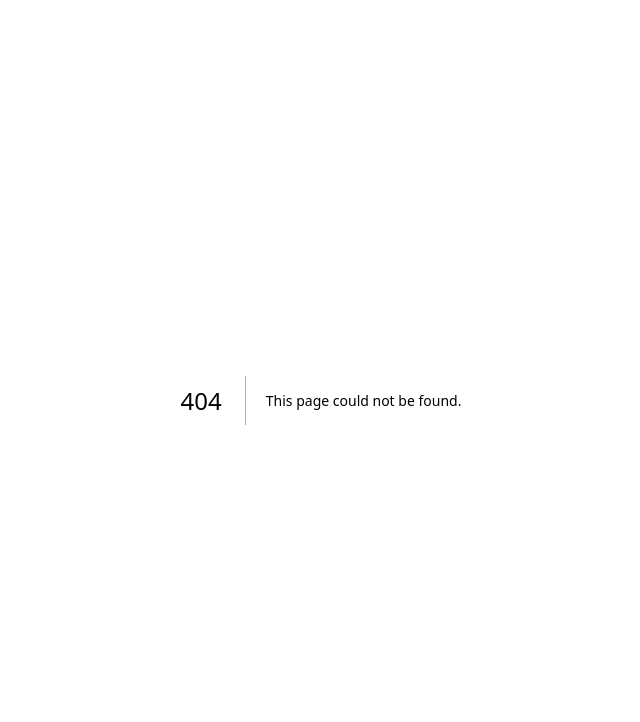
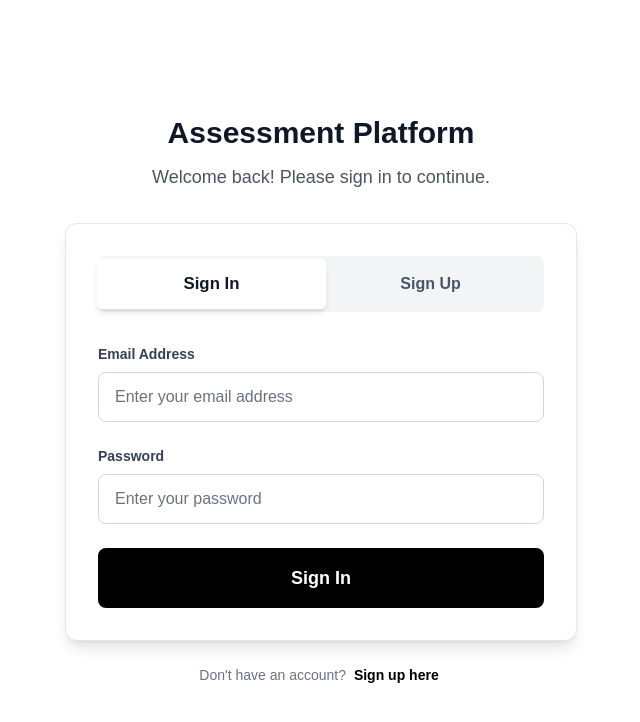
Before and after one commit to JittoJoseph/Assessment-Platform, a Next.js app: page /auth in a window 1280 px wide. Before the commit this address had no page. Shown: the top 722 px of the page, without its empty margins (319-959 px from the left). Built offline with nearby package versions, Linux system fonts and the light colour scheme.

Commit message:
Implement authentication system with signup/signin

```diff
--- /dev/null
+++ b/src/app/auth/page.tsx
@@ -0,0 +1,7 @@
+export const dynamic = "force-dynamic";
+
+import AuthForm from "@/components/AuthForm";
+
+export default function AuthPage() {
+  return <AuthForm />;
+}
--- /dev/null
+++ b/src/components/AuthForm.tsx
@@ -0,0 +1,210 @@
+"use client";
+
+import { useState, useEffect } from "react";
+
+export default function AuthForm() {
+  const [isLogin, setIsLogin] = useState(true);
+  const [formData, setFormData] = useState({
+    full_name: "",
+    email: "",
+    phone: "",
+    password: "",
+  });
+  const [loading, setLoading] = useState(false);
+  const [error, setError] = useState("");
+
+  useEffect(() => {
+    // No auto-redirects - users navigate manually
+  }, []);
+
+  const handleSubmit = async (e: React.FormEvent) => {
+    e.preventDefault();
+    setLoading(true);
+    setError("");
+
+    try {
+      const endpoint = isLogin ? "/api/auth/signin" : "/api/auth/signup";
+      const response = await fetch(endpoint, {
+        method: "POST",
+        headers: { "Content-Type": "application/json" },
+        body: JSON.stringify(formData),
+      });
+
+      const data = await response.json();
+
+      if (!response.ok) {
+        throw new Error(data.error);
+      }
+
+      // Store user in localStorage
+      localStorage.setItem("user", JSON.stringify(data.user));
+
+      // Redirect to home page
+      window.location.href = "/";
+    } catch (err: any) {
+      setError(err.message);
+    } finally {
+      setLoading(false);
+    }
+  };
+
+  const handleChange = (e: React.ChangeEvent<HTMLInputElement>) => {
+    setFormData((prev) => ({ ...prev, [e.target.name]: e.target.value }));
+  };
+
+  return (
+    <div className="min-h-screen bg-white flex items-center justify-center px-4 py-8">
+      <div className="w-full max-w-md sm:max-w-lg">
+        <div className="text-center mb-8">
+          <h1 className="text-2xl sm:text-3xl font-bold text-gray-900 mb-3">
+            Assessment Platform
+          </h1>
+          <p className="text-base sm:text-lg text-gray-600 px-4">
+            {isLogin
+              ? "Welcome back! Please sign in to continue."
+              : "Create your account to get started."}
+          </p>
+        </div>
+
+        <div className="bg-white border border-gray-200 rounded-xl shadow-lg p-6 sm:p-8">
+          <div className="flex mb-8 bg-gray-100 rounded-lg p-1">
+            <button
+              type="button"
+              onClick={() => setIsLogin(true)}
+              className={`flex-1 py-3 px-6 rounded-md text-base font-semibold transition-all duration-200 ${
+                isLogin
+                  ? "bg-white text-gray-900 shadow-md transform scale-105"
+                  : "text-gray-600 hover:text-gray-900 hover:bg-gray-50"
+              }`}
+            >
+              Sign In
+            </button>
+            <button
+              type="button"
+              onClick={() => setIsLogin(false)}
+              className={`flex-1 py-3 px-6 rounded-md text-base font-semibold transition-all duration-200 ${
+                !isLogin
+                  ? "bg-white text-gray-900 shadow-md transform scale-105"
+                  : "text-gray-600 hover:text-gray-900 hover:bg-gray-50"
+              }`}
+            >
+              Sign Up
+            </button>
+          </div>
+
+          <form onSubmit={handleSubmit} className="space-y-6">
+            {!isLogin && (
+              <>
+                <div>
+                  <label
+                    htmlFor="full_name"
+                    className="block text-sm font-semibold text-gray-700 mb-2"
+                  >
+                    Full Name
+                  </label>
+                  <input
+                    id="full_name"
+                    type="text"
+                    name="full_name"
+                    value={formData.full_name}
+                    onChange={handleChange}
+                    required
+                    className="w-full px-4 py-3 text-base text-gray-900 placeholder:text-gray-500 border border-gray-300 rounded-lg focus:outline-none focus:ring-2 focus:ring-black focus:border-transparent transition-colors"
+                    placeholder="Enter your full name"
+                  />
+                </div>
+                <div>
+                  <label
+                    htmlFor="phone"
+                    className="block text-sm font-semibold text-gray-700 mb-2"
+                  >
+                    Phone Number
+                  </label>
+                  <input
+                    id="phone"
+                    type="tel"
+                    name="phone"
+                    value={formData.phone}
+                    onChange={handleChange}
+                    required
+                    className="w-full px-4 py-3 text-base text-gray-900 placeholder:text-gray-500 border border-gray-300 rounded-lg focus:outline-none focus:ring-2 focus:ring-black focus:border-transparent transition-colors"
+                    placeholder="Enter your phone number"
+                  />
+                </div>
+              </>
+            )}
+
+            <div>
+              <label
+                htmlFor="email"
+                className="block text-sm font-semibold text-gray-700 mb-2"
+              >
+                Email Address
+              </label>
+              <input
+                id="email"
+                type="email"
+                name="email"
+                value={formData.email}
+                onChange={handleChange}
+                required
+                className="w-full px-4 py-3 text-base text-gray-900 placeholder:text-gray-500 border border-gray-300 rounded-lg focus:outline-none focus:ring-2 focus:ring-black focus:border-transparent transition-colors"
+                placeholder="Enter your email address"
+              />
+            </div>
+
+            <div>
+              <label
+                htmlFor="password"
+                className="block text-sm font-semibold text-gray-700 mb-2"
+              >
+                Password
+              </label>
+              <input
+                id="password"
+                type="password"
+                name="password"
+                value={formData.password}
+                onChange={handleChange}
+                required
+                className="w-full px-4 py-3 text-base text-gray-900 placeholder:text-gray-500 border border-gray-300 rounded-lg focus:outline-none focus:ring-2 focus:ring-black focus:border-transparent transition-colors"
+                placeholder="Enter your password"
+              />
+            </div>
+
+            <button
+              type="submit"
+              disabled={loading}
+              className="w-full bg-black text-white py-4 px-6 rounded-lg text-lg font-semibold hover:bg-gray-800 focus:outline-none focus:ring-2 focus:ring-black focus:ring-offset-2 disabled:opacity-50 disabled:cursor-not-allowed transition-all duration-200 transform hover:scale-105 active:scale-95"
+            >
+              {loading
+                ? "Please wait..."
+                : isLogin
+                ? "Sign In"
+                : "Create Account"}
+            </button>
+          </form>
+
+          {error && (
+            <div className="mt-6 p-4 bg-red-50 border border-red-200 rounded-lg">
+              <p className="text-sm text-red-700 font-medium">{error}</p>
+            </div>
+          )}
+        </div>
+
+        <div className="text-center mt-6">
+          <p className="text-sm text-gray-500">
+            {isLogin ? "Don't have an account? " : "Already have an account? "}
+            <button
+              type="button"
+              onClick={() => setIsLogin(!isLogin)}
+              className="text-black font-semibold hover:underline focus:outline-none focus:ring-2 focus:ring-black focus:ring-offset-2 rounded px-1"
+            >
+              {isLogin ? "Sign up here" : "Sign in here"}
+            </button>
+          </p>
+        </div>
+      </div>
+    </div>
+  );
+}
```
